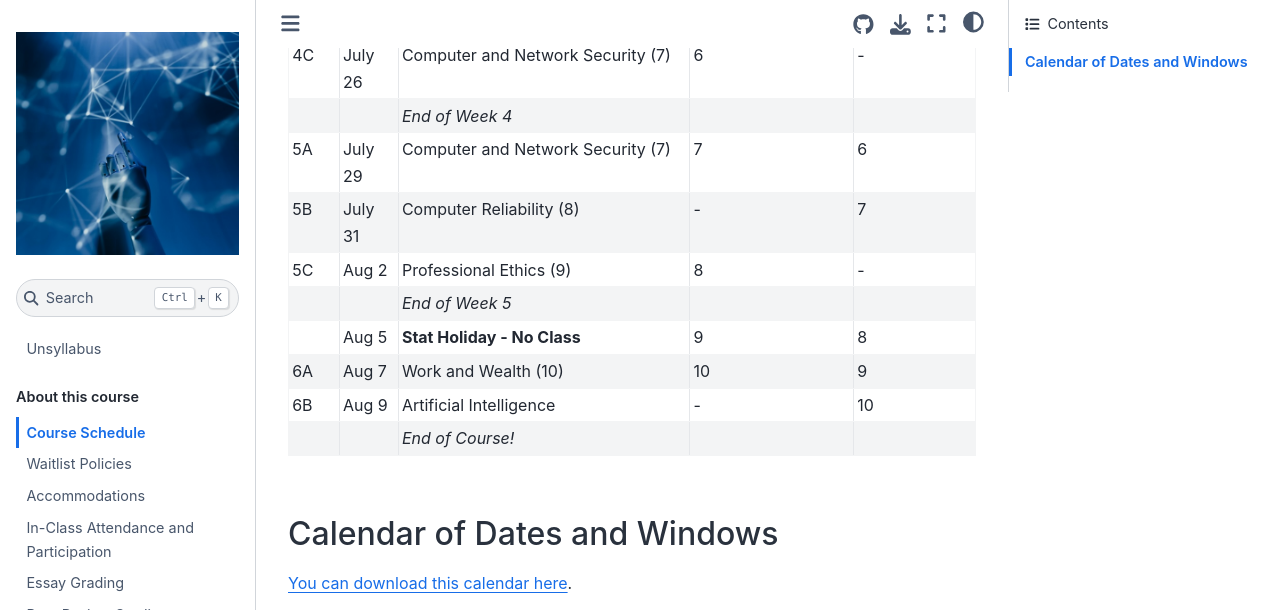
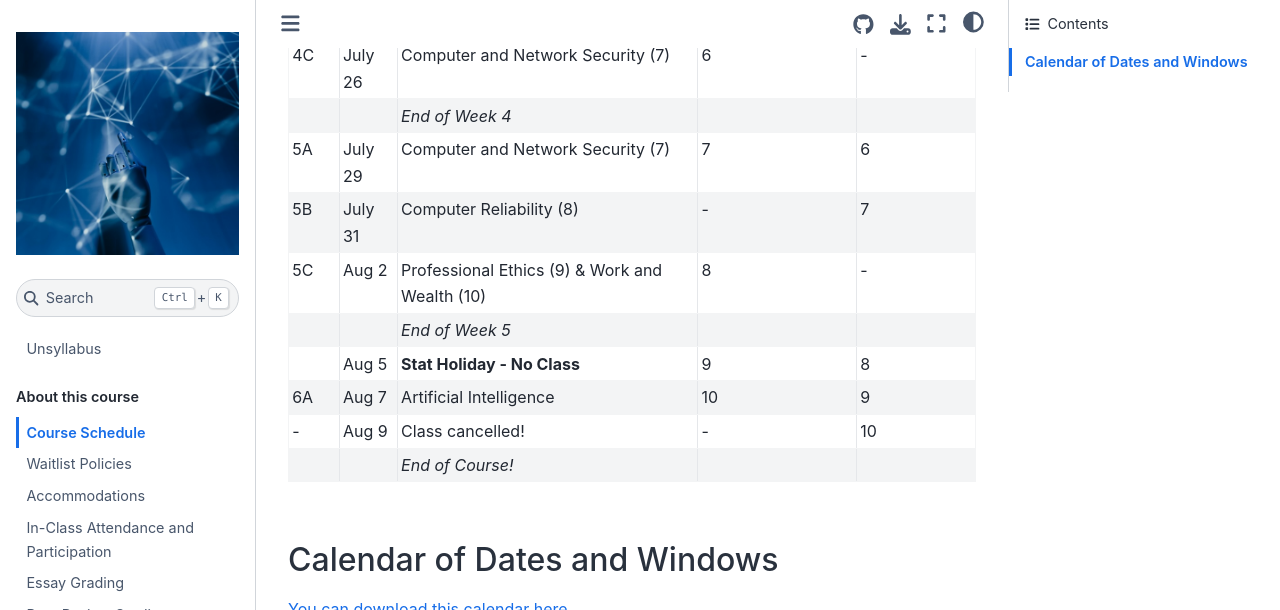
Before and after one commit to UBC-CS/cpsc430, a Jupyter Book: the page built from about/course_schedule.md, in a window 1280 px wide and 900 px high, scrolled down 879 px, cut to the strip 0-610 px from the top of the window. Built offline with Jupyter Book 1.0.4 settings and Sphinx 7.4.7 and the Sphinx Book theme 1.1.4, drawn with Linux system fonts in a browser that asks for light colours.

Commit message:
cancel class 6B

```diff
--- a/about/syllabus_bits/schedule.md
+++ b/about/syllabus_bits/schedule.md
@@ -20,11 +20,11 @@ Things may change depending on many factors so this is subject to change.
 |       |         | *End of Week 4*                          |                       |                 |
 | 5A    | July 29 | Computer and Network Security (7)        | 7                     | 6               |
 | 5B    | July 31 | Computer Reliability (8)                 | -                     | 7               |
-| 5C    | Aug 2   | Professional Ethics (9)                  | 8                     | -               |
+| 5C    | Aug 2   | Professional Ethics (9) & Work and Wealth (10)                 | 8                     | -               |
 |       |         | *End of Week 5*                          |                       |                 |
 |       | Aug 5   | **Stat Holiday - No Class**              | 9                     | 8               |
-| 6A    | Aug 7   | Work and Wealth (10)                     | 10                    | 9               |
-| 6B    | Aug 9   | Artificial Intelligence                  | -                     | 10              |
+| 6A    | Aug 7   | Artificial Intelligence                     | 10                    | 9               |
+| -     | Aug 9   | Class cancelled!                         | -                     | 10              |
 |       |         | *End of Course!*                         |                       |                 |
 
 ## Calendar of Dates and Windows
```
